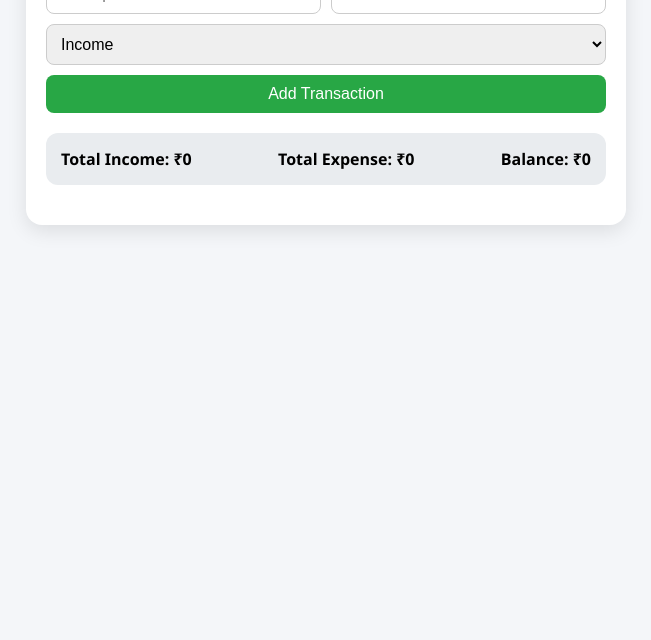
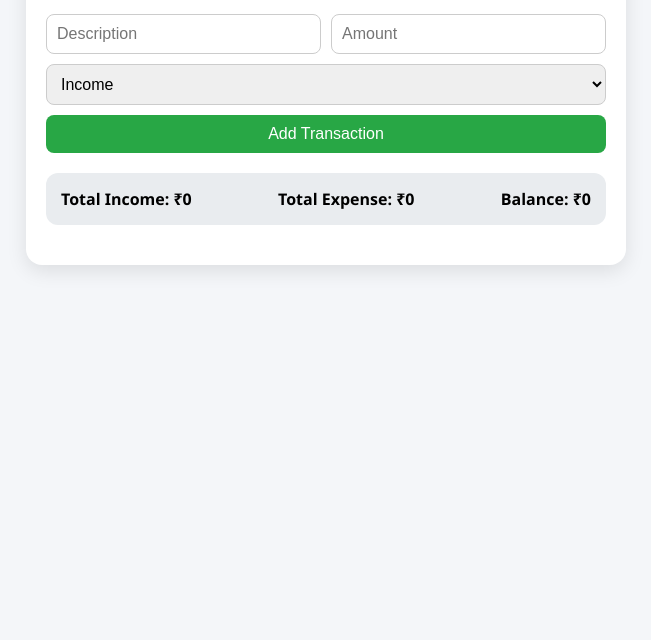
Before and after one commit to momin-zain/budgetManager, a plain HTML site: page index.html in a window 1280 px wide. Shown: the part 160-800 px from the top of the page, without its empty margins (314-965 px from the left). Drawn offline with Linux system fonts and the light colour scheme.

Commit message:
get it center

```diff
--- a/style.css
+++ b/style.css
@@ -7,11 +7,14 @@
       background: #f4f6f9;
       margin: 0;
       padding: 20px;
+      /* justify-content: center; */
+      /* align-items: center; */
+
     }
 
     .container {
       max-width: 600px;
-      margin: auto;
+      margin:40px auto;
       background: white;
       padding: 20px;
       border-radius: 16px;
```
